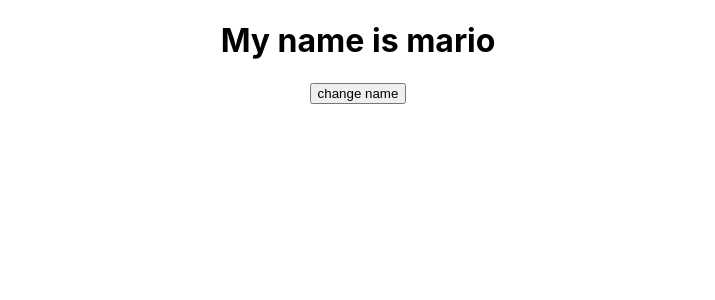
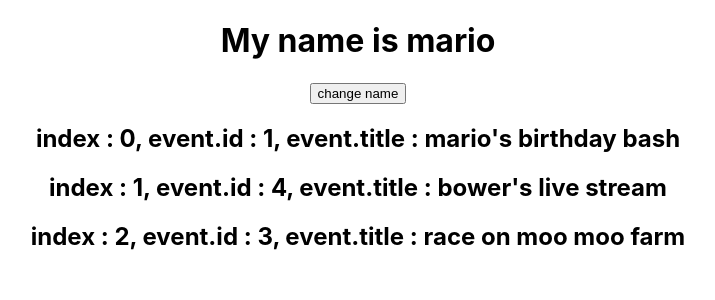
Before and after one commit to project815/React_Study, a React (Create React App) app: page / in a window 1280 px wide. Shown: the top 300 px of the page, without its empty margins (282-997 px from the left). Built offline with nearby package versions, Linux system fonts and the light colour scheme; the HTML template or start-up script is replaced by a standard one.

Commit message:
Outputting Lists

```diff
--- a/src/App.js
+++ b/src/App.js
@@ -10,6 +10,12 @@ function App() {
   // let name = "mario";
   const [name, setName] = useState('mario');
 
+  const [events, setEvents] = useState([
+    {title: "mario's birthday bash", id: 1},
+    {title: "bower's live stream", id:4},
+    {title: "race on moo moo farm", id: 3},
+  ])
+
   const clickHandler = () =>{
     // name = "luigi";
     setName('luigi');
@@ -20,6 +26,13 @@ function App() {
     <div className="App">
       <h1>My name is {name}</h1>
       <button onClick={clickHandler}>change name</button>
+      {
+        events.map((event, index)=>(
+          <div key={event.id}>
+              <h2>{"index : " + index}{", event.id : "+ event.id}{", event.title : " +event.title}</h2>
+          </div>
+        ))
+      }
     </div>
   );
 }
```
